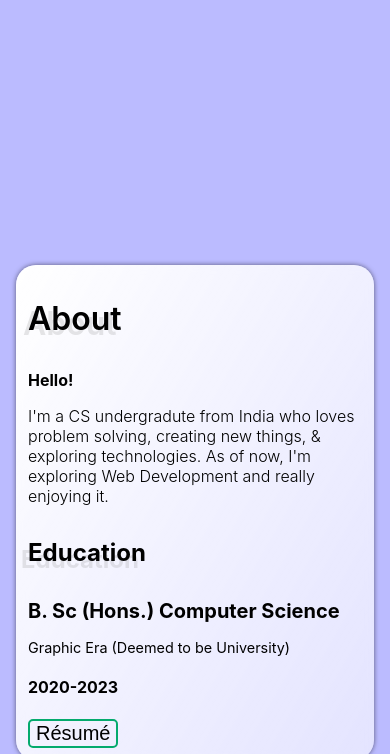
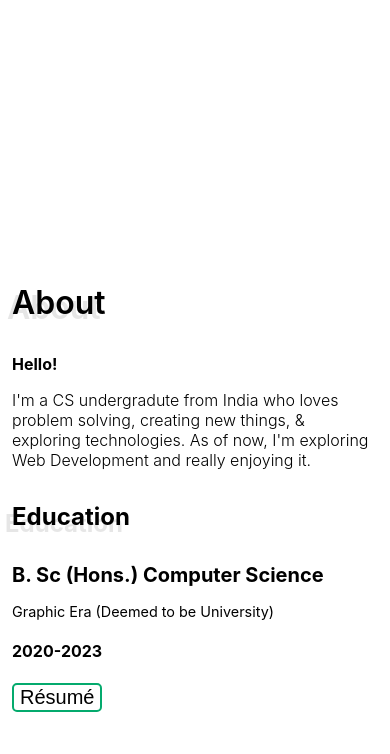
Before and after one commit to asdhamidi/portfolio, a plain HTML site: page index.html in a window 390 px wide. Shown: the part 506-1260 px from the top of the page. Drawn offline with Linux system fonts and the light colour scheme.

Commit message:
Revert "Added animation to the reload screen."
This reverts commit 031269033f32733f72c23e09f5ee88a50b12a900.

```diff
--- a/style.css
+++ b/style.css
@@ -8,7 +8,7 @@ body {
     display: flex;
     flex-direction: row;
     margin: 0%;
-    background-color: #00f4;
+    background-color: #fff;
     font-family: -apple-system, BlinkMacSystemFont, 'Segoe UI', Roboto, Oxygen, Ubuntu, Cantarell, 'Open Sans', 'Helvetica Neue', sans-serif;
 }
 aside {
@@ -55,8 +55,7 @@ li img, .skill-box img {
 }
 
 li img:hover {
-    transition: transform .15s cubic-bezier(.17,.67,.29,2.71) 0s;
-    transform: translate3d(0px, 0px, 0px) scale(1.1);
+    transform: scale(1.1);
     filter: invert(41%) sepia(94%) saturate(1636%) hue-rotate(129deg) brightness(92%) contrast(97%);
 }
 
@@ -135,13 +134,7 @@ button:active {
 }
 
 .sections {
-    padding: 0.25rem 2rem;
-    margin: 1rem 2rem;
-    background: linear-gradient(120deg, #fff, #fff9);
-    box-shadow: 0 0 5px #0008;
-    border-radius: 20px;
-    backdrop-filter: blur(5px);
-
+    padding: 1rem 2rem;
 }
 
 .headings {
@@ -354,7 +347,6 @@ footer img:hover {
         overflow-y: visible;
     }
     .sections {
-        margin: 1rem;
         padding: 0.75rem;
     }
 
```
